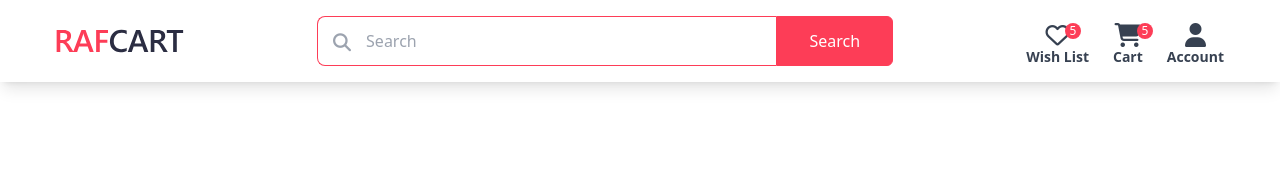
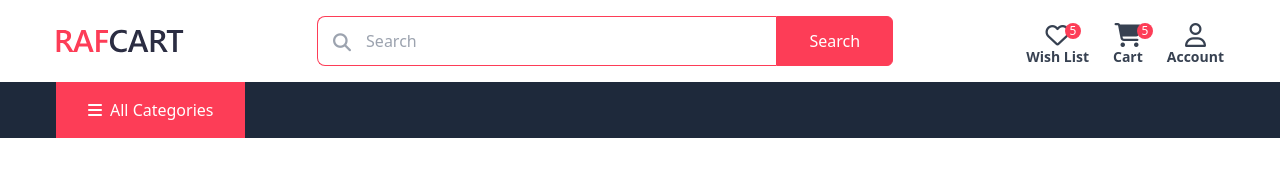
Before and after one commit to mosta5617/Tailwind-CSS-Ecommerce-Project, a website: page index.html in a window 1280 px wide. Drawn offline with Linux system fonts and the light colour scheme; a web font is replaced by a local one.

Commit message:
navbar design

```diff
--- a/index.html
+++ b/index.html
@@ -15,7 +15,7 @@
 </head>
 <body>
     <!-- Start Header part-->
-    <header class="py-4 shadow-lg bg-pink-100 lg:bg-white">
+    <header class="py-4 shadow-md bg-pink-100 lg:bg-white">
         <div class="container flex items-center justify-between">
             <!-- logo -->
                 <a href="" class="block w-32">
@@ -55,7 +55,7 @@
             <a href="#" class="block text-center text-gray-700 hover:text-primary transition relative">
 
                 <div class="text-2xl">
-                    <i class="fa fa-user"></i>
+                    <i class="fa-regular fa-user"></i>
                 </div>
                 <div class="text-sm leading-3 font-semibold">Account</div>
             </a>
@@ -65,5 +65,24 @@
         </div>
     </header>
     <!-- End Header part-->
+
+    <!-- Start Navbar -->
+    <nav class="bg-slate-800 hidden lg:block">
+        <div class="container">
+            <div class="flex">
+                <!-- All Category -->
+                <div class="px-8 py-4 bg-primary flex items-center">
+                   <span class="text-white">
+                        <i class="fa fa-bars"></i>
+                    </span>
+                    <span class="ml-2 text-white">
+                        All Categories
+                    </span>
+                </div>
+                <!-- All Category End -->
+            </div>
+        </div>
+    </nav>
+    <!-- End Navbar -->
 </body>
 </html>
```
Also changed, not shown: output/tailwind.css.
